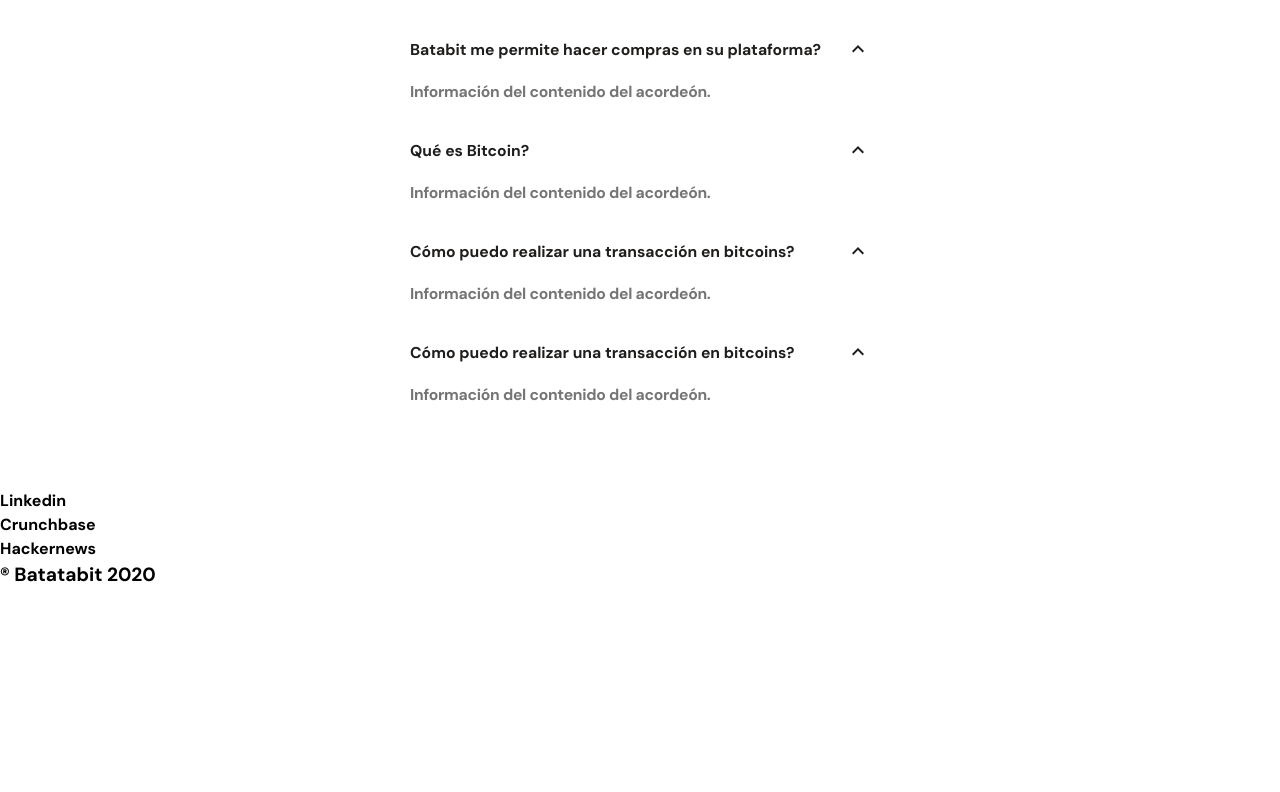
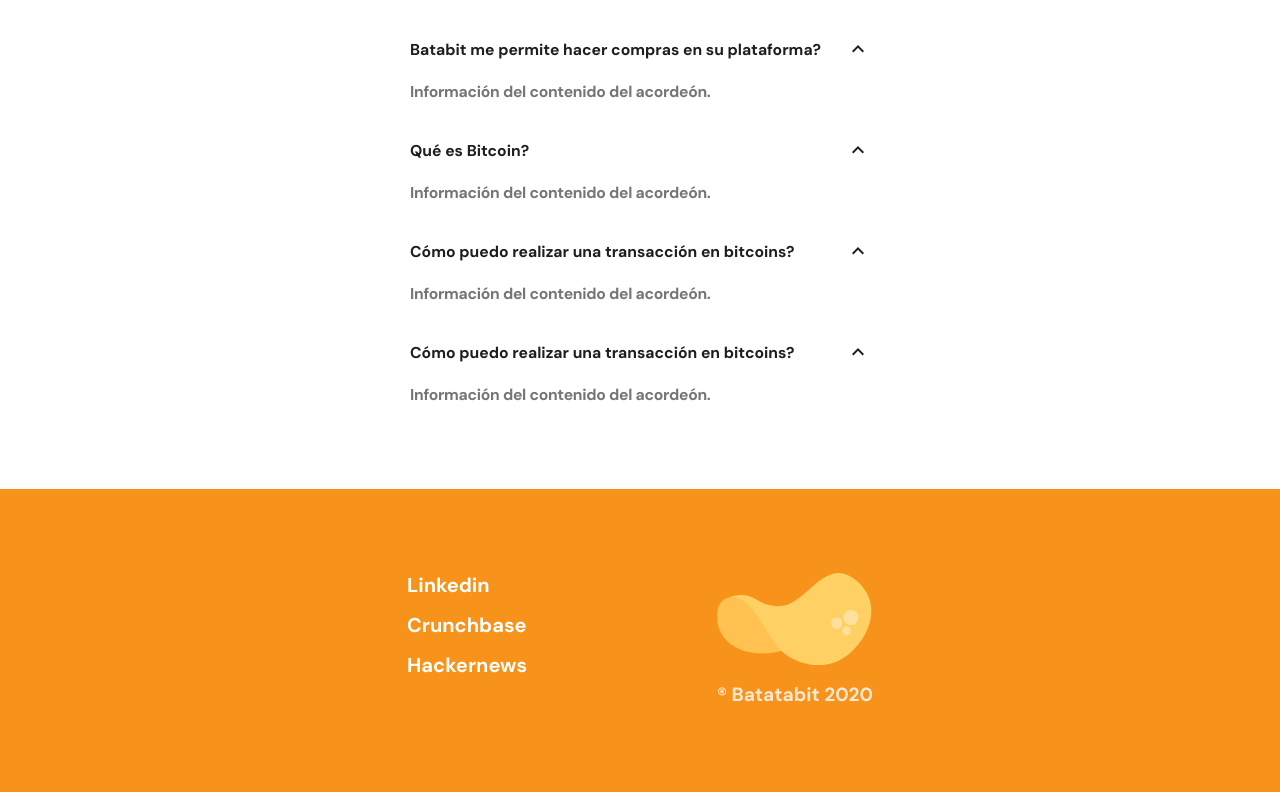
Before and after one commit to ElianeRiveraCastillo22/batatabit, a plain HTML site: page src/index.html in a window 1280 px wide. Shown: the part 3787-4579 px from the top of the page. Before the commit the page ends 4376 px from the top, so only its background shows below. Drawn offline with Linux system fonts and the light colour scheme.

Commit message:
add: footer style

```diff
--- a/src/index.html
+++ b/src/index.html
@@ -193,7 +193,7 @@
                 <li class="a">Hackernews</li>
             </ul>
             <section class="footer__img">
-                <img src="" alt="">
+                <img src="../assets/icons/logo-batata.svg" alt="logo de batatabit">
                 <p>® Batatabit 2020</p>
             </section>
         </div>
--- a/src/styles/index.css
+++ b/src/styles/index.css
@@ -439,3 +439,38 @@ section.exchange__container-table > div{
     line-height: normal;
     padding: 1.25rem 0rem;
 }
+/*footer*/
+.footer{
+    background: var(--bitcoin-orange);
+    width: 100%;
+    display: flex;
+    justify-content: center;
+}
+.footer__container{
+    max-width: 29.125rem;
+    width: 100%;
+    display: flex;
+    flex-direction: row;
+    padding: 5.25rem 0rem;
+    justify-content: space-between;
+}
+.footer__networks {
+    gap: 1rem;
+    display: flex;
+    flex-direction: column;
+}
+.footer__networks li{
+    color: var(--just-white);
+    font-size: 20px;
+    font-weight: 500;
+}
+section.footer__img {
+    display: flex;
+    flex-direction: column;
+    row-gap: 1rem;
+}
+.footer__img  p{
+    color:var(--soft--orange);
+    font-style: normal;
+    font-weight: 500;
+}
```
